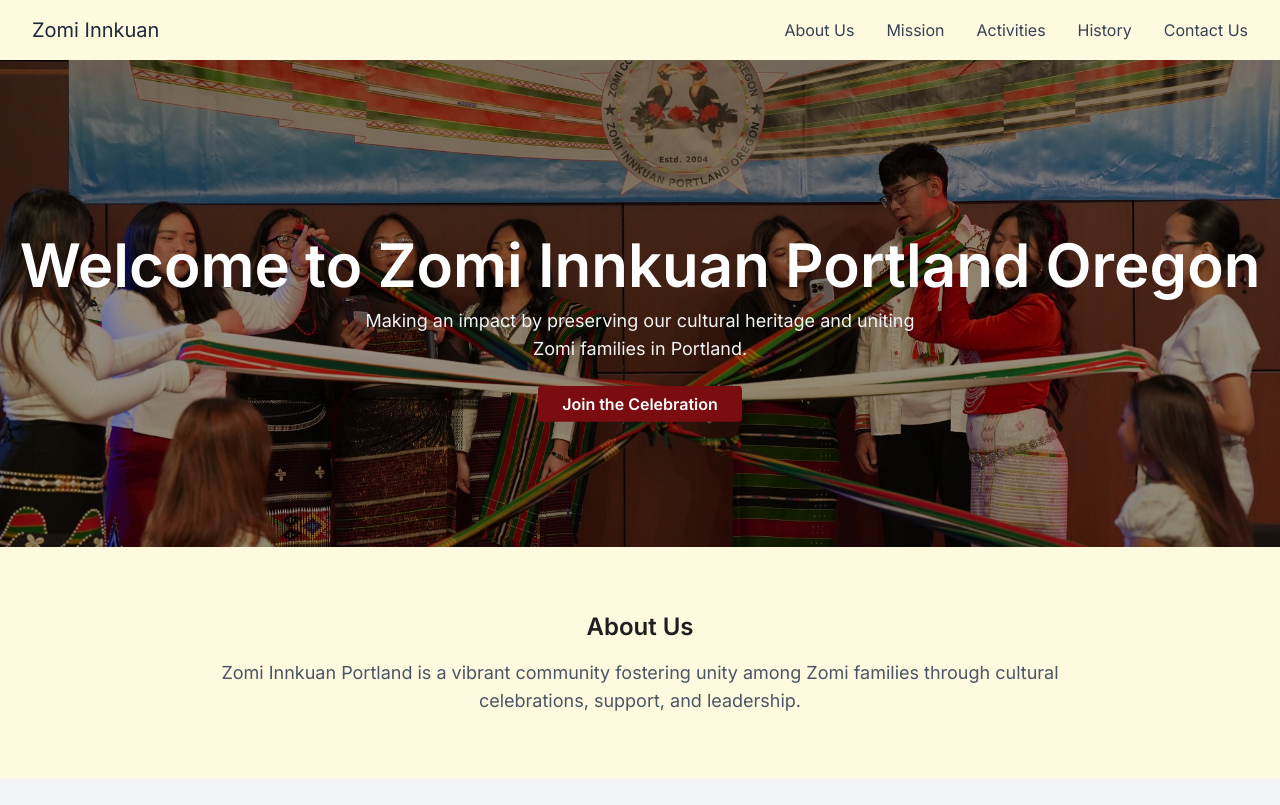
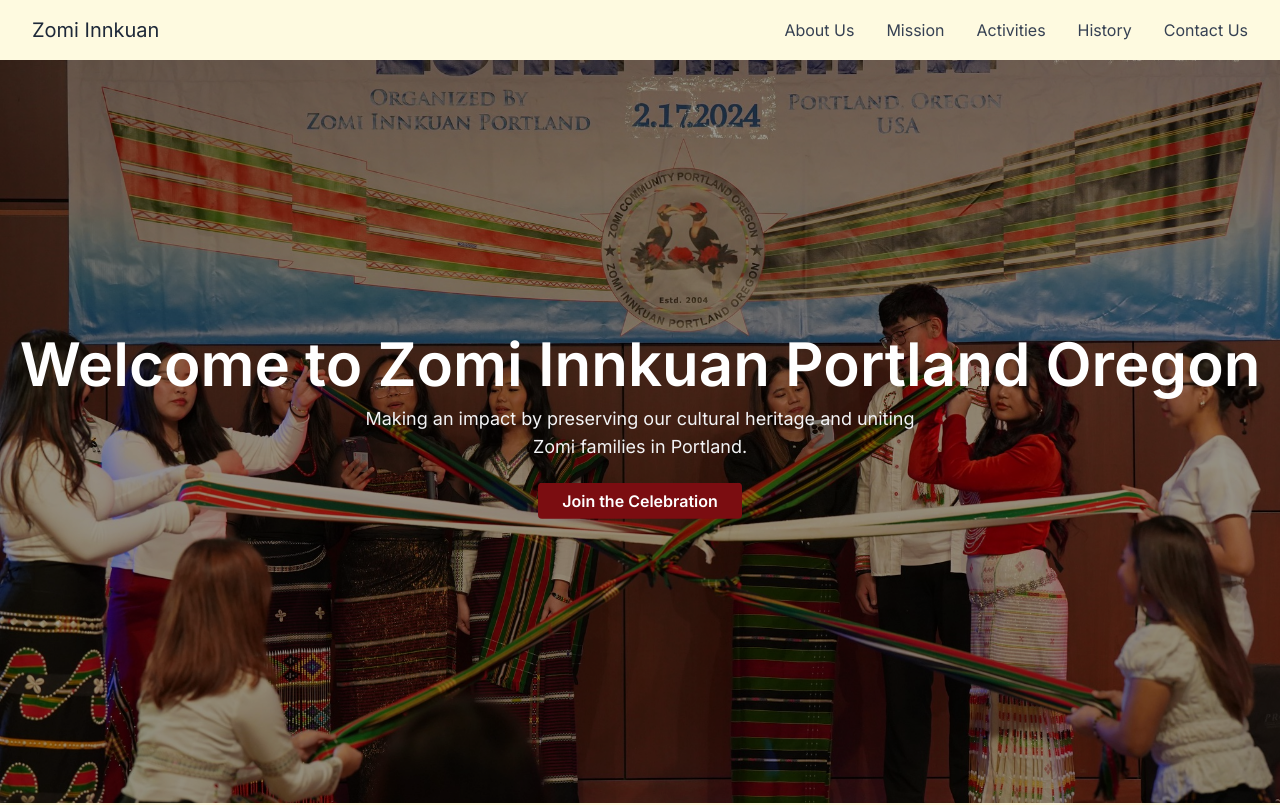
Before and after one commit to dvan2/zipo-site, a Next.js app: page / in a window 1280 px wide. Shown: the top 805 px of the page. Built offline with nearby package versions, Linux system fonts and the light colour scheme.

Commit message:
bigger image

```diff
--- a/app/page.tsx
+++ b/app/page.tsx
@@ -6,7 +6,7 @@
   return (
     <div className='bg-background text-foreground font-sans'>
       <section
-        className='relative w-screen bg-cover bg-fixed bg-[50%_55%] text-white py-32 px-4 text-center'
+        className='relative w-screen bg-cover bg-fixed bg-[50%_55%] text-white py-64 px-4 text-center'
         style={{ backgroundImage: "url('/images/group_star.jpg')" }}
       >
         <div className='absolute inset-0 bg-black/40' />
```
